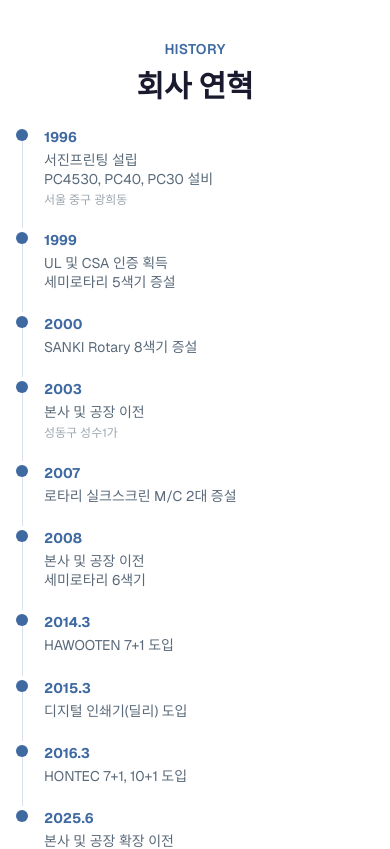
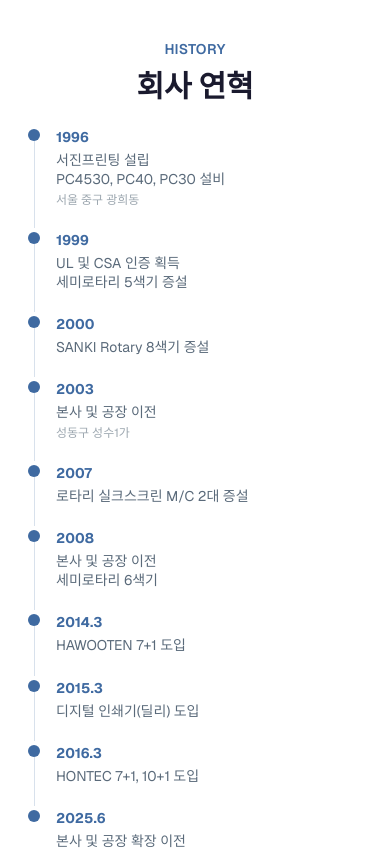
Before and after one commit to seojincnp/landing, a Next.js app: page / in a window 390 px wide. Shown: the part 2640-3489 px from the top of the page. Built offline with nearby package versions, Linux system fonts and the light colour scheme.

Commit message:
모바일 연혁 타임라인 좌측 여백 추가
Co-Authored-By: Claude Opus 4.6 (1M context) <noreply@anthropic.com>

```diff
--- a/components/AboutSection.tsx
+++ b/components/AboutSection.tsx
@@ -153,7 +153,7 @@ export default function AboutSection() {
 
           {/* 모바일: 세로 타임라인 */}
           <motion.div
-            className="lg:hidden"
+            className="lg:hidden pl-3"
             initial="hidden"
             whileInView="visible"
             viewport={viewportOnce}
```
